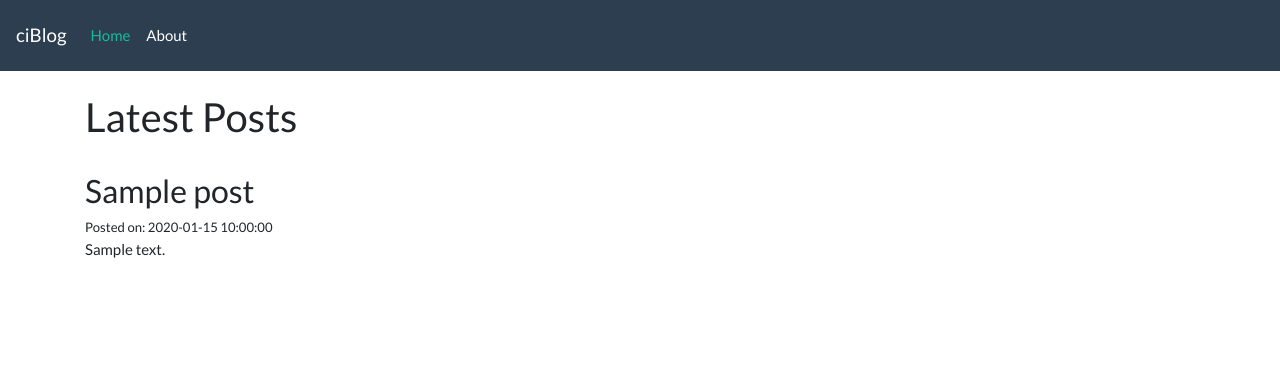
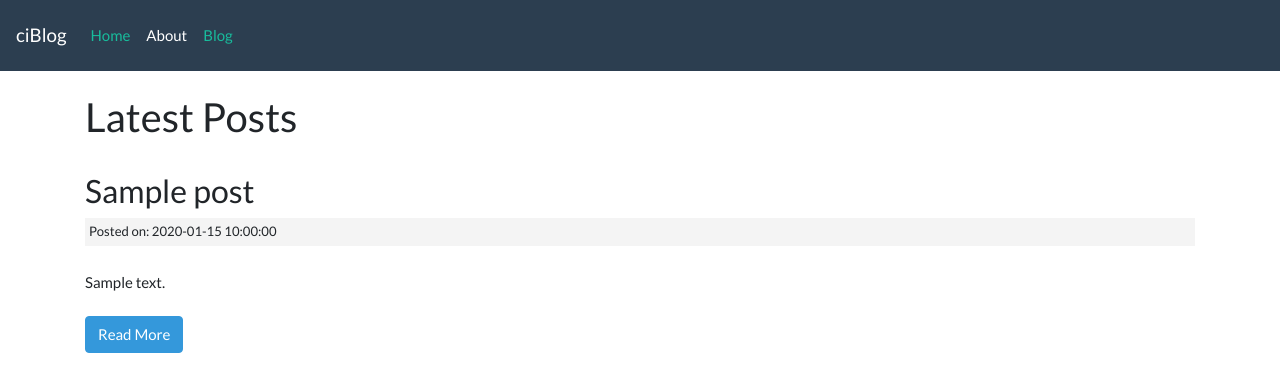
Before and after one commit to Velismo/ciblog, a CodeIgniter app: page /ciblog/posts in a window 1280 px wide. Shown: the top 392 px of the page. Run offline with CodeIgniter, Linux system fonts and the light colour scheme; tables that the repository leaves empty or names only in its code hold one stand-in row (values such as "Sample post"); data that the repository does not hold is empty.

Commit message:
finishing the first video

```diff
--- a/application/config/routes.php
+++ b/application/config/routes.php
@@ -1,6 +1,7 @@
 <?php
 defined('BASEPATH') OR exit('No direct script access allowed');
 
+$route['posts/(:any)'] = 'posts/view/$1';
 $route['posts'] = 'posts/index';
 $route['default_controller'] = 'pages/view';
 $route['(:any)'] = 'pages/view/$1';
--- a/application/controllers/Posts.php
+++ b/application/controllers/Posts.php
@@ -9,4 +9,18 @@
             $this->load->view('posts/index', $data);
             $this->load->view('templates/footer');
         }
+
+        public function view($slug = NULL){
+            $data['post'] = $this->post_model->get_posts($slug);
+
+            if(empty($data['post'])){
+                show_404();
+            }
+
+            $data['title'] = $data['post']['title'];
+
+            $this->load->view('templates/header');
+            $this->load->view('posts/view', $data);
+            $this->load->view('templates/footer');
+        }
     }
--- a/application/views/posts/index.php
+++ b/application/views/posts/index.php
@@ -3,5 +3,6 @@
 <?php foreach($posts as $post) : ?>
     <h3><?php echo $post['title']; ?></h3>
     <small class="post-date">Posted on: <?php echo $post['created_at']; ?></small><br>
-    <?php echo $post['body']; ?><br>
+    <?php echo $post['body']; ?><br><br>
+    <p><a class="btn btn-info" href="<?php echo site_url('/posts/'.$post['_slug']); ?>">Read More</a></p>
 <?php endforeach; ?>
--- /dev/null
+++ b/application/views/posts/view.php
@@ -0,0 +1,5 @@
+<h2><?php echo $post['title']; ?></h2>
+<small class="post-date">Posted on: <?php echo $post['created_at']; ?></small><br>
+<div class="post-body">
+    <?php echo $post['body']; ?>
+</div>
--- a/application/views/templates/header.php
+++ b/application/views/templates/header.php
@@ -2,11 +2,12 @@
     <head>
         <title>ciBlog</title>
         <link rel="stylesheet" href="https://bootswatch.com/4/flatly/bootstrap.min.css">
+        <link rel="stylesheet" href="<?php echo base_url(); ?>/assets/css/style.css">
     </head>
     <body>
     <nav class="navbar navbar-expand-lg navbar-dark bg-primary">
   <div class="navbar-header">
-    <a class="navbar-brand" href="/">ciBlog</a>
+    <a class="navbar-brand" href="<?php echo base_url(); ?>">ciBlog</a>
   </div>
   <div class="collapse navbar-collapse" id="navbarColor03">
     <ul class="navbar-nav mr-auto">
@@ -14,7 +15,10 @@
         <a class="nav-link" href="<?php echo base_url(); ?>">Home</a>
       </li>
       <li class="nav-item">
-        <a class="nav-link" href="<?php echo base_url(); ?>/about">About</a>
+        <a class="nav-link" href="<?php echo base_url(); ?>about">About</a>
+      </li>
+      <li class="nav-item active">
+        <a class="nav-link" href="<?php echo base_url(); ?>posts">Blog</a>
       </li>
     </ul>
   </div>
--- /dev/null
+++ b/assets/css/style.css
@@ -0,0 +1,6 @@
+.post-date{
+    background: #f4f4f4;
+    padding: 4px;
+    margin: 3px 0;
+    display: block;
+}
```
